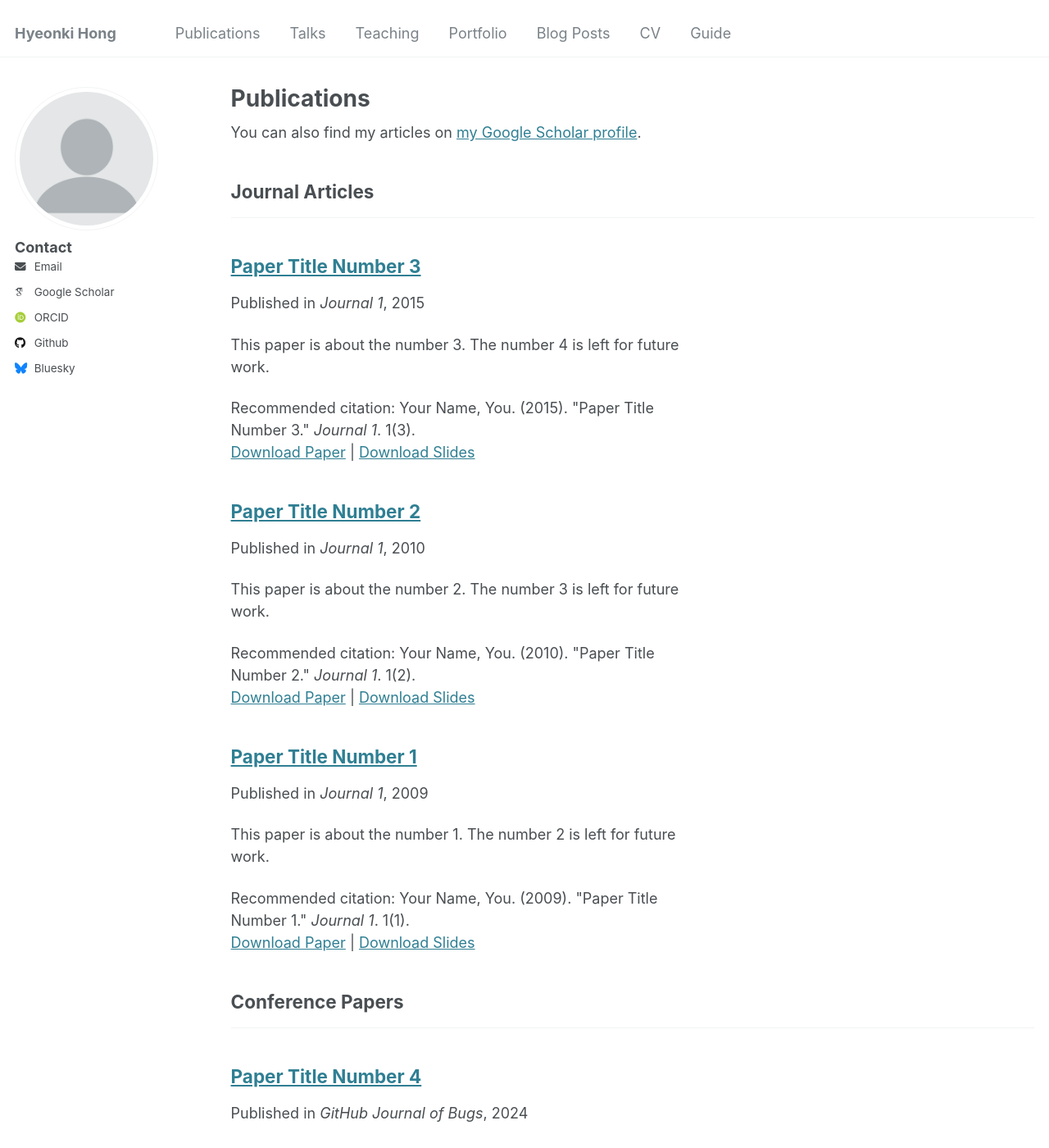
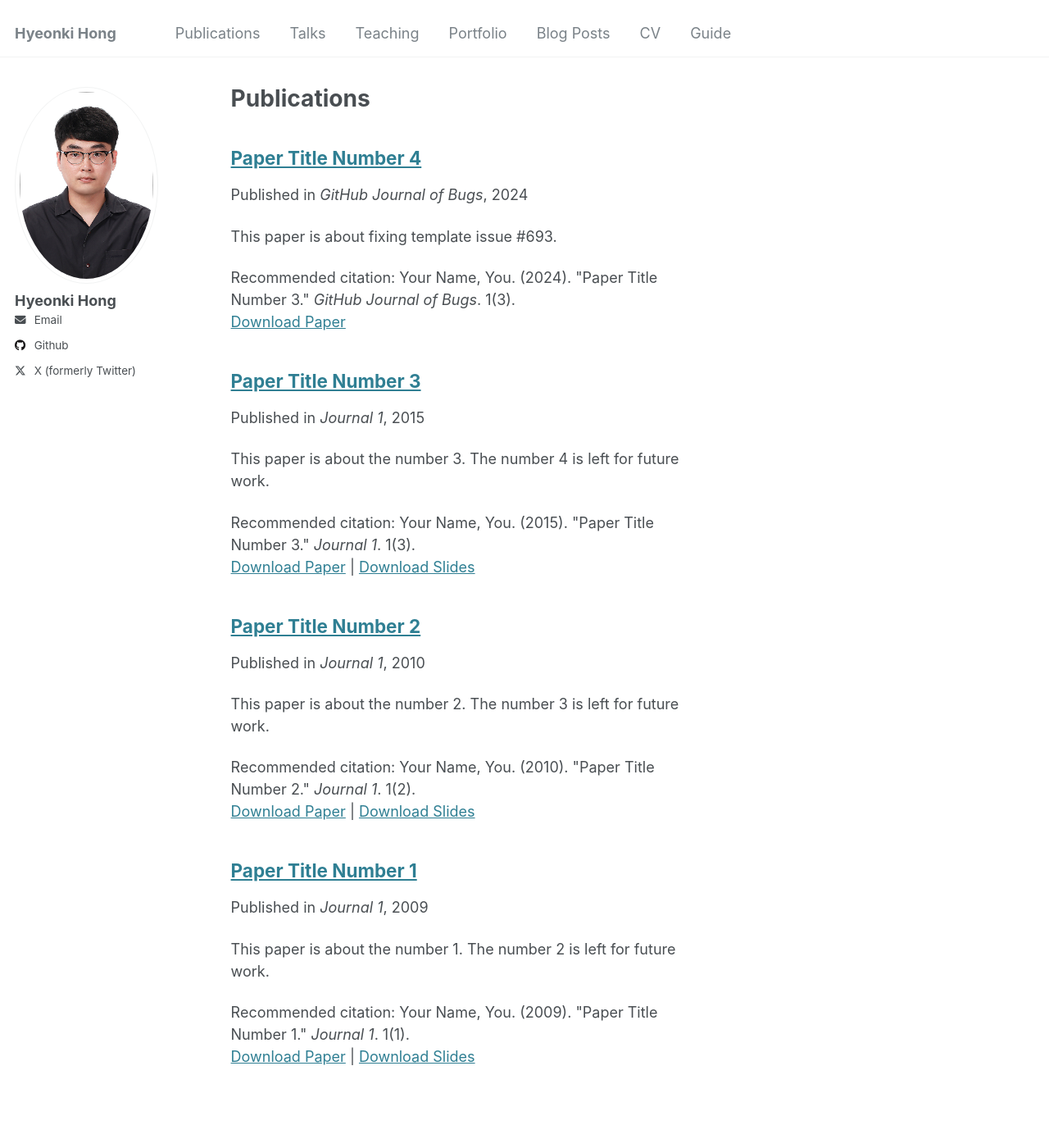
Before and after one commit to hyeonkihong/hyeonkihong.github.io, a Jekyll site: the page built from _pages/publications.html, in a window 1280 px wide and 1400 px high. Shown: the whole window at 82% size. Built offline with Jekyll 4.4.1, drawn with Linux system fonts in a browser that asks for light colours; some web fonts are replaced; part of the change alters nothing that is shown; some of the changed text lies outside the part shown.

Commit message:
Update _config.yml

```diff
--- a/_config.yml
+++ b/_config.yml
@@ -16,67 +16,43 @@ url                      : https://hyeonkihong.github.io # the base hostname & p
 baseurl                  : "" # the subpath of your site, e.g. "/blog"
 repository               : "hyeonkihong/.github.io"
 
-# Site Author - The following control what appear as part of the author content on the side bar.
-#               If a field is blank the icon and link will not appear, otherwise it will be shown.
-#               Additional customization can be done by editing /_includes/author-profile.html
+# Site Author
 author:
-  # Biographic information
-  avatar           : "profile.png"
-  name             : "Contact"
-  pronouns         : # example: "she/her"
+  name             : "Hyeonki Hong"
+  avatar           : "profile.jpg"
+  bio              :
+  location         :
+  employer         :
+  pubmed           :
+  googlescholar    :
   email            : "sempre09@jbnu.ac.kr"
-  location         : #
-  employer         : #
-  uri              : # URL
-
-
-  # Academic websites
-  arxiv            : # URL - Update with the correct link to your profile
-  googlescholar    : "https://scholar.google.com/citations?user=PS_CX0AAAAAJ"
-  orcid            : "http://orcid.org/yourorcidurl"
-
-  # Repositories and software development
-  bitbucket        : # Username - Update with your username on the site
-  codepen          : # Username
-  dribbble         : # Username
+  researchgate     :
+  uri              :
+  bitbucket        :
+  codepen          :
+  dribbble         :
+  flickr           :
+  facebook         :
+  foursquare       :
   github           : "hyeonkihong"
-  kaggle           : # Username
-  stackoverflow    : # User number or user number and name (i.e., use "1" or "1/jeff-atwood")
-
-  # Social media
-  bluesky          : "bsky.app" # Replace this with you Bluesky username
-  facebook         : # Username
-  flickr           : # Username
-  foursquare       : # Username
-  goodreads        : # Username
-  google_plus      : # Username
-  keybase          : # Username
-  instagram        : # Username
-  lastfm           : # Username
-  linkedin         : # Username
-  mastodon         : # URL
-  medium           : # URL
-  pinterest        : # Username
-  soundcloud       : # Username
-  steam            : # Username
-  telegram         : # URL
-  tumblr           : # Username
-  twitter          : # Username for X / Twitter
-  vine             : # Username
-  weibo            : # Username
-  wikipedia        : # Username
-  xing             : # Username
-  youtube          : # Username
-  zhihu            : # Username
-
-# Publication Category - The following the list of publication categories and their headings
-publication_category:
-  books:
-    title: 'Books'
-  manuscripts:
-    title: 'Journal Articles'
-  conferences:
-    title: 'Conference Papers'
+  google_plus      :
+  keybase          :
+  instagram        :
+  impactstory      : #
+  lastfm           :
+  linkedin         : #
+  orcid            :
+  pinterest        :
+  soundcloud       :
+  stackoverflow    :
+  steam            :
+  tumblr           :
+  twitter          : "@sempre09"
+  vine             :
+  weibo            :
+  xing             :
+  youtube          :
+  wikipedia        :
 
 # Site Settings
 teaser                   :  # filename of teaser fallback teaser image placed in /images/, .e.g. "500x300.png"
@@ -84,7 +60,7 @@ breadcrumbs              : false # true, false (default)
 words_per_minute         : 160
 future                   : true
 read_more                : "disabled" # if enabled, adds "Read more" links to excerpts
-talkmap_link             : false      #change to true to add link to talkmap on talks page
+talkmap_link             : false #change to true to add link to talkmap on talks page
 comments:
   provider               : # false (default), "disqus", "discourse", "facebook", "google-plus", "staticman", "custom"
   disqus:
```
